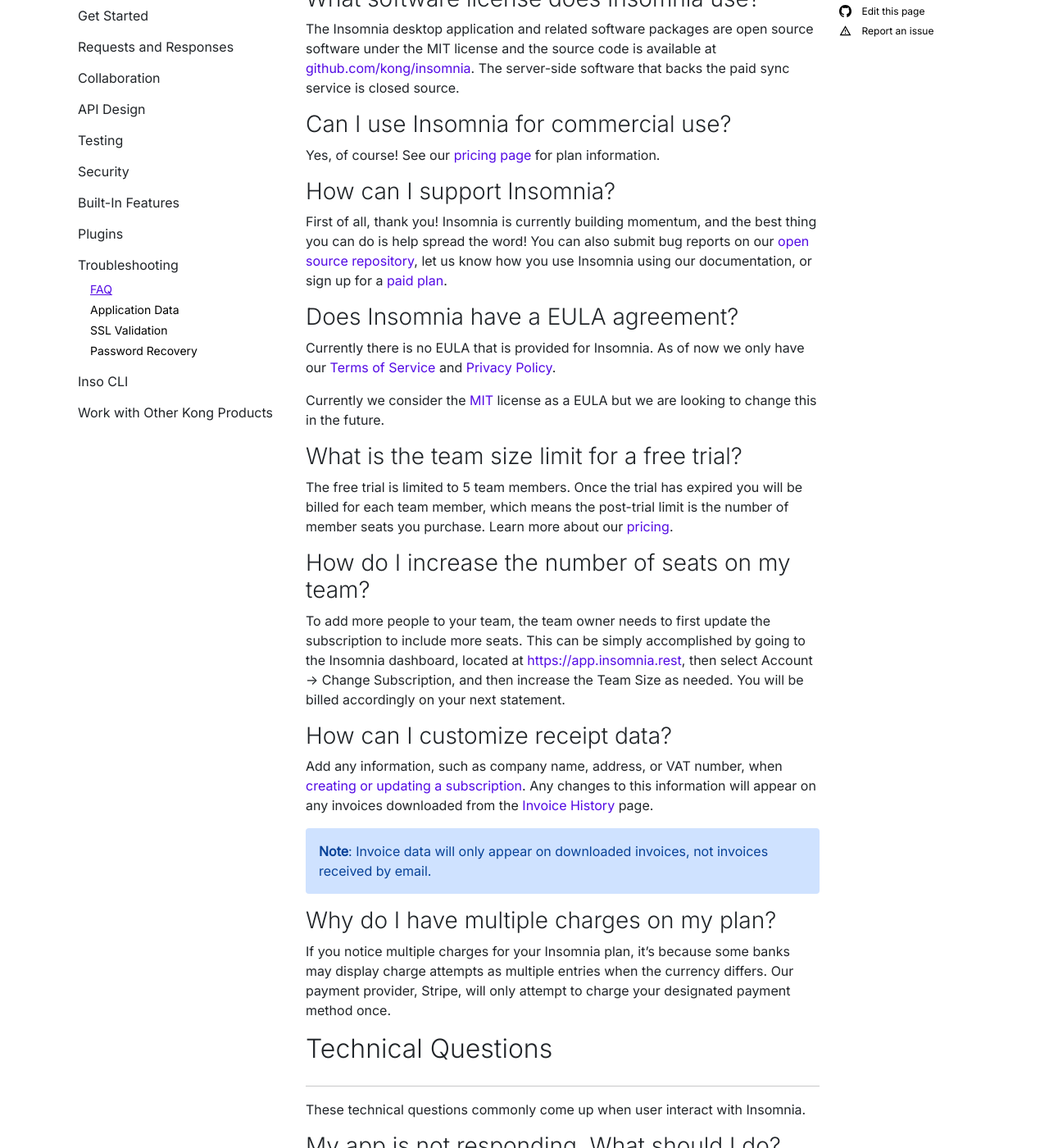
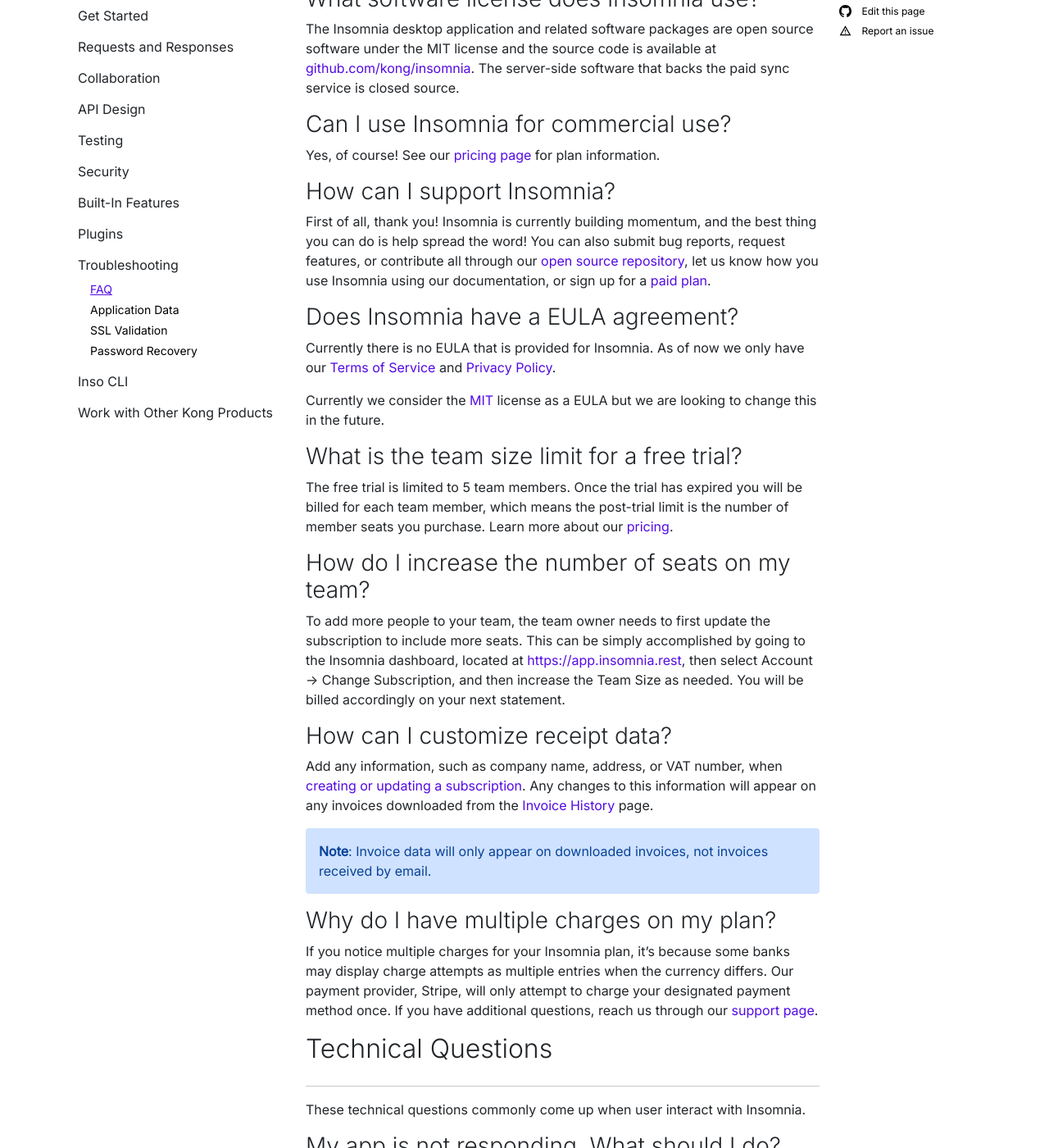
Before and after one commit to Kong/insomnia-docs, a Jekyll site: the page built from docs/insomnia/faq.md, in a window 1280 px wide and 1400 px high, scrolled down 527 px. Shown: the whole window at 82% size. Built offline with Jekyll 4.4.1, drawn with Linux system fonts in a browser that asks for light colours; comment, search, counter and statistics services are not loaded.

Commit message:
add Opender feedback

```diff
--- a/docs/insomnia/faq.md
+++ b/docs/insomnia/faq.md
@@ -30,7 +30,7 @@
 
 ### How can I support Insomnia?
 
-First of all, thank you! Insomnia is currently building momentum, and the best thing you can do is help spread the word! You can also submit bug reports on our [open source repository](https://github.com/Kong/insomnia), let us know how you use Insomnia using our documentation, or sign up for a [paid plan](https://insomnia.rest/pricing).
+First of all, thank you! Insomnia is currently building momentum, and the best thing you can do is help spread the word! You can also submit bug reports, request features, or contribute all through our [open source repository](https://github.com/Kong/insomnia), let us know how you use Insomnia using our documentation, or sign up for a [paid plan](https://insomnia.rest/pricing).
 
 ### Does Insomnia have a EULA agreement?
 
@@ -55,7 +55,7 @@
 
 ### Why do I have multiple charges on my plan?
 
-If you notice multiple charges for your Insomnia plan, it's because some banks may display charge attempts as multiple entries when the currency differs. Our payment provider, Stripe, will only attempt to charge your designated payment method once.
+If you notice multiple charges for your Insomnia plan, it's because some banks may display charge attempts as multiple entries when the currency differs. Our payment provider, Stripe, will only attempt to charge your designated payment method once. If you have additional questions, reach us through our [support page](https://insomnia.rest/support).
 
 ## Technical Questions
 <hr>
```
